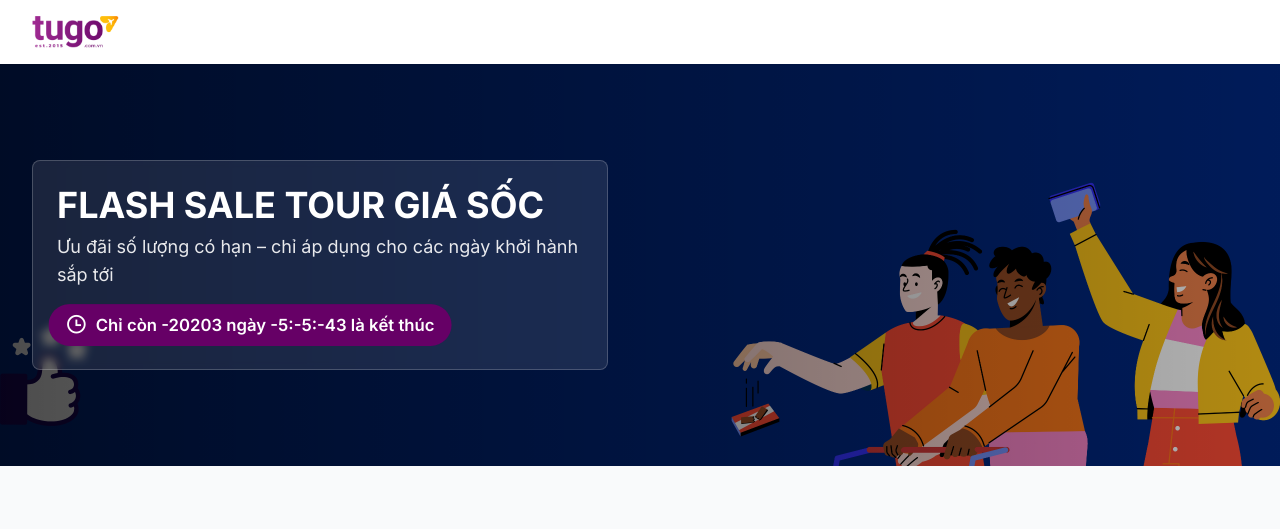
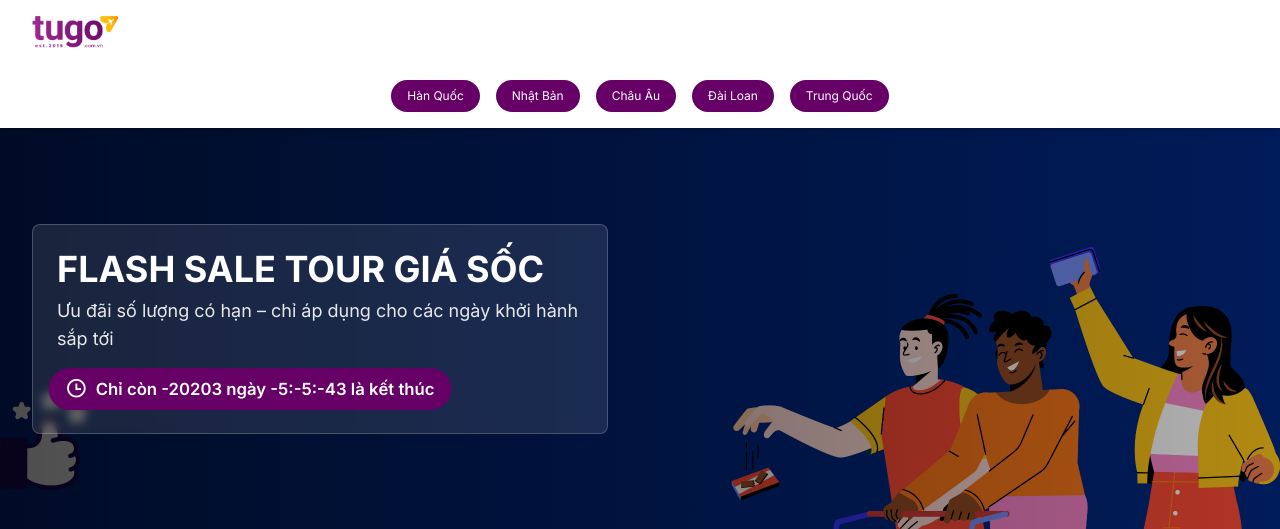
Before and after one commit to beckerbao/tugo-com-fe, a PHP site: page /pages/flashsale_home.php in a window 1280 px wide. Shown: the top 529 px of the page. Run offline with PHP 8.4, Linux system fonts and the light colour scheme; some libraries are stand-ins or nearby versions.

Commit message:
update UI

```diff
--- a/includes/flashsale-header.php
+++ b/includes/flashsale-header.php
@@ -16,4 +16,22 @@
         </div>
       </div>
     </div>
+    <?php
+    //check current page is flashsale_home or not, if yes show the button below
+    if (basename($_SERVER['PHP_SELF']) == 'flashsale_home.php') {
+
+    ?>
+    <div class="bg-white py-4 shadow-md sticky top-[calc(100vh-60px)] z-30">
+      <div class="max-w-7xl mx-auto px-4 flex flex-wrap justify-center gap-4">
+        <button onclick="scrollToDestination('tour_han_quoc')" class="px-4 py-2 rounded-full bg-primary text-white text-xs hover:bg-purple-800 transition">Hàn Quốc</button>
+        <button onclick="scrollToDestination('tour_nhat_ban')" class="px-4 py-2 rounded-full bg-primary text-white text-xs hover:bg-purple-800 transition">Nhật Bản</button>
+        <button onclick="scrollToDestination('tour_chau_au')" class="px-4 py-2 rounded-full bg-primary text-white text-xs hover:bg-purple-800 transition">Châu Âu</button>
+        <button onclick="scrollToDestination('tour_dai_loan')" class="px-4 py-2 rounded-full bg-primary text-white text-xs hover:bg-purple-800 transition">Đài Loan</button>
+        <button onclick="scrollToDestination('tour_trung_quoc')" class="px-4 py-2 rounded-full bg-primary text-white text-xs hover:bg-purple-800 transition">Trung Quốc</button>
+        <!-- Thêm các điểm đến khác nếu cần -->
+      </div>
+    </div>
+    <?php
+    }
+    ?>
   </nav>
--- a/pages/flashsale_detail.php
+++ b/pages/flashsale_detail.php
@@ -235,6 +235,7 @@ $tour_price_strike = ceil($tour_price * 1.15);
         <div class="bg-white rounded-lg shadow-sm mb-6 sticky top-16 z-40">
             <div class="flex overflow-x-auto scrollbar-hide">
                 <button data-target="tab-overview" class="tab-active flex-1 px-4 py-3 text-center font-medium border-b-2 whitespace-nowrap">Tổng quan</button>
+                <button data-target="tab-booking" class="tab-active flex-1 px-4 py-3 text-center font-medium border-b-2 whitespace-nowrap">Đặt tour</button>
                 <button data-target="tab-itinerary" class="flex-1 px-4 py-3 text-center font-medium text-gray-500 border-b-2 border-transparent hover:text-gray-700 whitespace-nowrap">Lịch trình</button>
                 <button data-target="tab-attractions" class="flex-1 px-4 py-3 text-center font-medium text-gray-500 border-b-2 border-transparent hover:text-gray-700 whitespace-nowrap">Điểm tham quan</button>
                 <button data-target="tab-includes" class="flex-1 px-4 py-3 text-center font-medium text-gray-500 border-b-2 border-transparent hover:text-gray-700 whitespace-nowrap">Dịch vụ bao gồm</button>
@@ -305,7 +306,7 @@ $tour_price_strike = ceil($tour_price * 1.15);
     <div class="w-full lg:w-1/3">
         <!-- Đặt tour ngay -->
         <div class="max-w-7xl mx-auto px-4 sm:px-6 lg:px-8 py-6">
-        <div class="bg-white rounded-lg shadow-sm p-6 mb-6">
+        <div id="tab-booking" class="bg-white rounded-lg shadow-sm p-6 mb-6">
             <h2 class="text-lg font-bold text-gray-900 mb-4">Đặt tour ngay</h2>
             <div class="mb-4">
                 <label class="block text-sm font-medium text-gray-700 mb-1">Chọn ngày khởi hành</label>
--- a/pages/flashsale_home.php
+++ b/pages/flashsale_home.php
@@ -73,6 +73,19 @@ function getCountryFlag($name) {
     ];
     return $map[$name] ?? '';
 }
+
+//function get id by name
+function getIdCodeByName($name) {
+    $map = [
+        'Tour Đài Loan'   => 'tour_dai_loan',
+        'Tour Hàn Quốc'   => 'tour_han_quoc',
+        'Tour Nhật Bản'   => 'tour_nhat_ban',
+        'Tour Châu Á'    => 'tour_chau_a',
+        'Tour Trung Quốc' => 'tour_trung_quoc',
+        'Tour Châu Âu' => 'tour_chau_au',
+    ];
+    return $map[$name] ?? '';
+}
 ?>
 <!DOCTYPE html>
 <!-- saved from url=(0046)http://localhost:8081/pages/flashsale_home.php -->
@@ -110,6 +123,12 @@ function getCountryFlag($name) {
         }
       }
     };
+    function scrollToDestination(id) {
+      const el = document.getElementById(id);
+      if (el) {
+        el.scrollIntoView({ behavior: 'smooth', block: 'start' });
+      }
+    }
   </script>
   <style type="text/css">@import url('https://fonts.googleapis.com/css2?family=Work+Sans:wght@100;200;300;400;500;600;700;800;900&display=swap');</style>
   <?php include '../includes/tracking.php'; ?>
@@ -117,7 +136,6 @@ function getCountryFlag($name) {
 <body class="bg-gray-50">
   <!-- Navbar -->
   <?php include '../includes/flashsale-header.php'; ?>
-
   <!-- Hero Section -->
   <section class="hero-section">
     <div class="max-w-7xl mx-auto px-4 sm:px-6 lg:px-8 py-16 md:py-24">
@@ -144,7 +162,7 @@ function getCountryFlag($name) {
   <!-- Collection Sections -->
   <?php foreach ($collections as $collection): ?>
 
-  <section class="py-12 bg-white">
+  <section class="py-12 bg-white" id="<?php echo getIdCodeByName($collection['collection_name']) ?>">
     <div class="max-w-7xl mx-auto px-4 sm:px-6 lg:px-8">
       <div class="collection-card overflow-hidden rounded-lg border border-gray-200 shadow-sm mb-12">
         <div class="relative h-48 md:h-64">
```
Also changed, not shown: assets/js/flashsale.js (line endings or trailing spaces).
